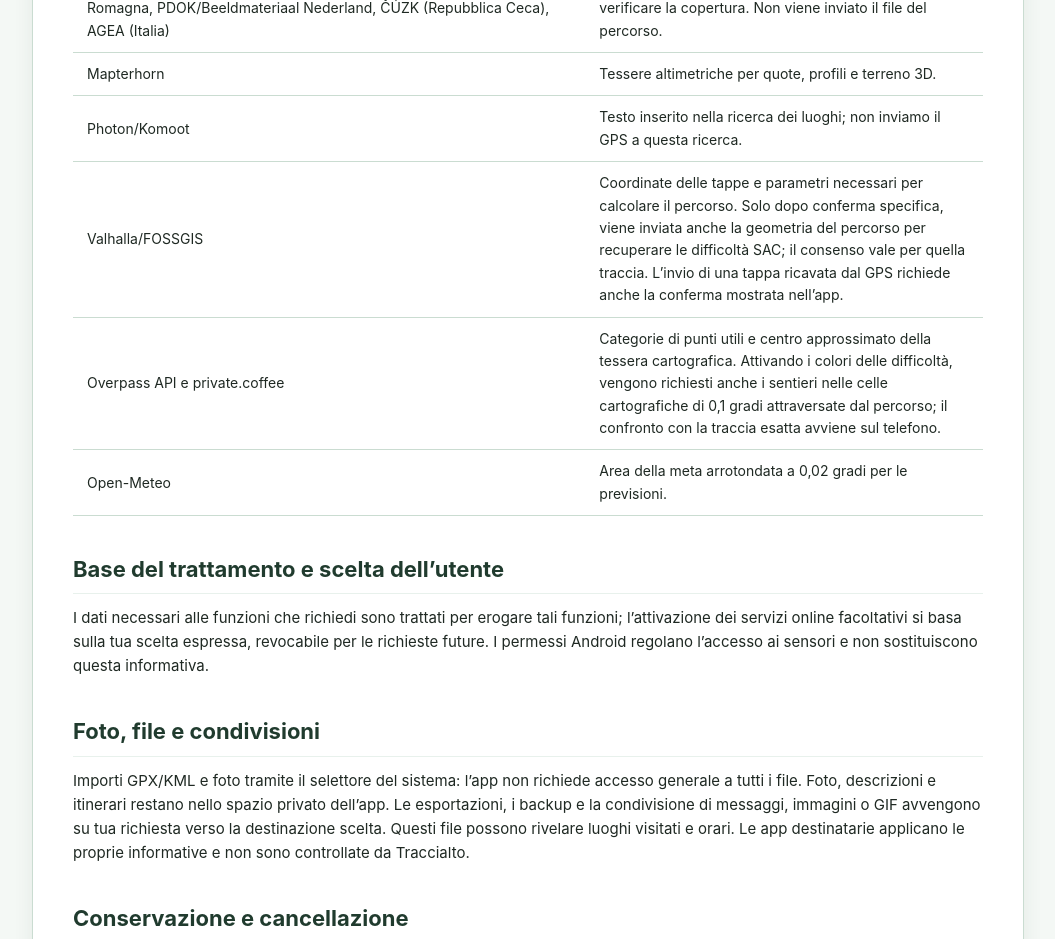
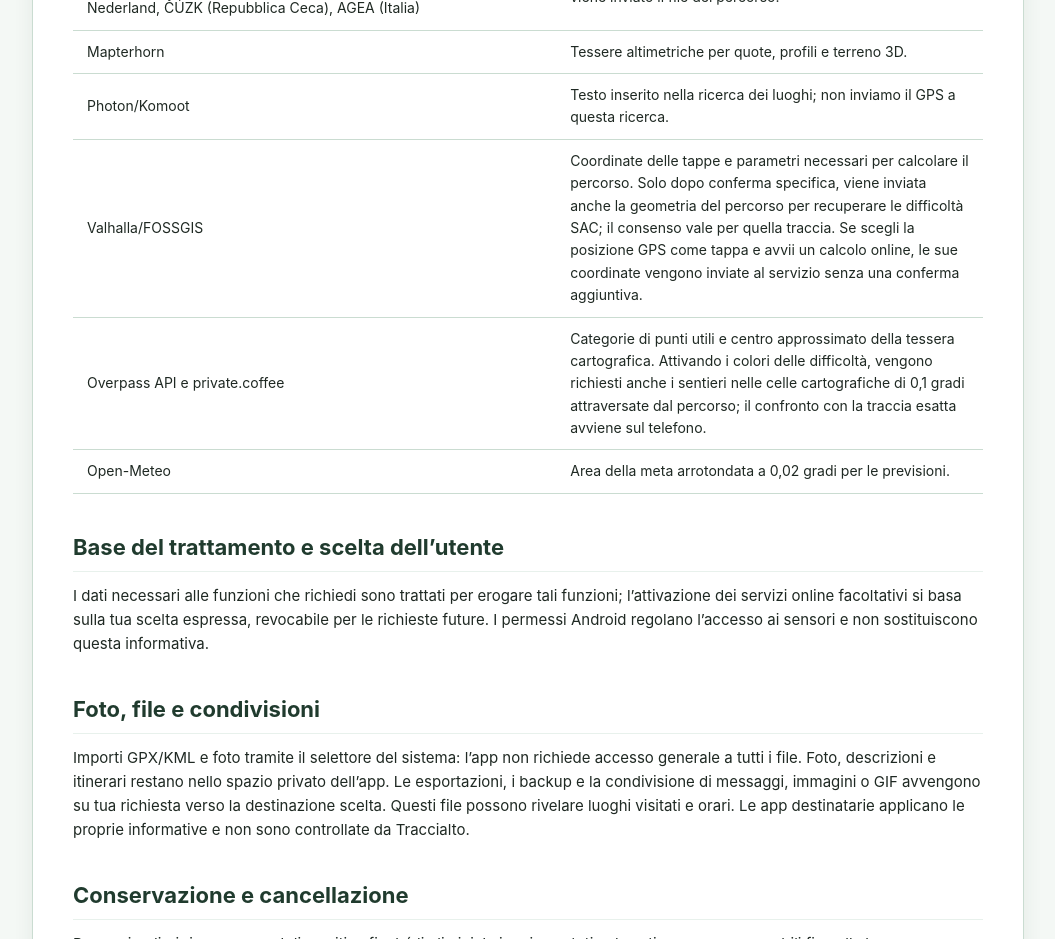
Before and after one commit to traccialto/traccialto.github.io, a plain HTML site: page privacy.html in a window 1280 px wide. Shown: the part 1240-2179 px from the top of the page, without its empty margins (112-1167 px from the left). Drawn offline with Linux system fonts and the light colour scheme.

Commit message:
Aggiorna logo autentico, favicon, screenshot 3D e privacy policy

```diff
--- a/privacy.html
+++ b/privacy.html
@@ -55,7 +55,7 @@
           <tr><td>Regione autonoma Valle d’Aosta, swisstopo, IGN/Géoplateforme, Città di Vienna e amministrazioni austriache (basemap.at), Provincia autonoma di Bolzano, IGN/CNIG spagnolo (PNOA), USGS (The National Map, Stati Uniti), Provincia autonoma di Trento, Regione Toscana, Regione Emilia-Romagna, PDOK/Beeldmateriaal Nederland, ČÚZK (Repubblica Ceca), AGEA (Italia)</td><td>Ortofoto dettagliate nelle zone coperte, per mappe, 3D ed esportazioni. Ricevono IP, area richiesta e zoom quando i servizi online sono abilitati. Nei pressi dei confini possono essere consultate più fonti per verificare la copertura. Non viene inviato il file del percorso.</td></tr>
           <tr><td>Mapterhorn</td><td>Tessere altimetriche per quote, profili e terreno 3D.</td></tr>
           <tr><td>Photon/Komoot</td><td>Testo inserito nella ricerca dei luoghi; non inviamo il GPS a questa ricerca.</td></tr>
-          <tr><td>Valhalla/FOSSGIS</td><td>Coordinate delle tappe e parametri necessari per calcolare il percorso. Solo dopo conferma specifica, viene inviata anche la geometria del percorso per recuperare le difficoltà SAC; il consenso vale per quella traccia. L’invio di una tappa ricavata dal GPS richiede anche la conferma mostrata nell’app.</td></tr>
+          <tr><td>Valhalla/FOSSGIS</td><td>Coordinate delle tappe e parametri necessari per calcolare il percorso. Solo dopo conferma specifica, viene inviata anche la geometria del percorso per recuperare le difficoltà SAC; il consenso vale per quella traccia. Se scegli la posizione GPS come tappa e avvii un calcolo online, le sue coordinate vengono inviate al servizio senza una conferma aggiuntiva.</td></tr>
           <tr><td>Overpass API e private.coffee</td><td>Categorie di punti utili e centro approssimato della tessera cartografica. Attivando i colori delle difficoltà, vengono richiesti anche i sentieri nelle celle cartografiche di 0,1 gradi attraversate dal percorso; il confronto con la traccia esatta avviene sul telefono.</td></tr>
           <tr><td>Open-Meteo</td><td>Area della meta arrotondata a 0,02 gradi per le previsioni.</td></tr>
         </tbody>
```
Also changed, not shown: 1 other file.
